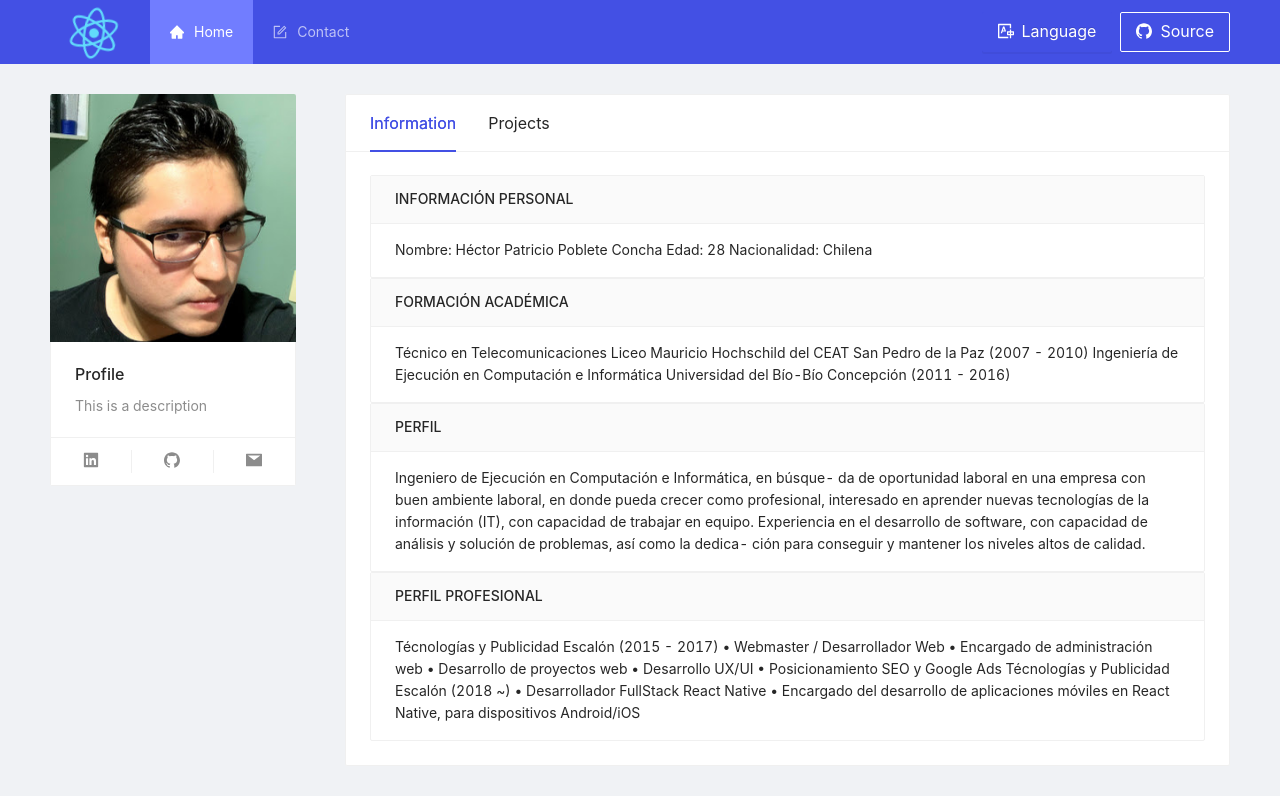
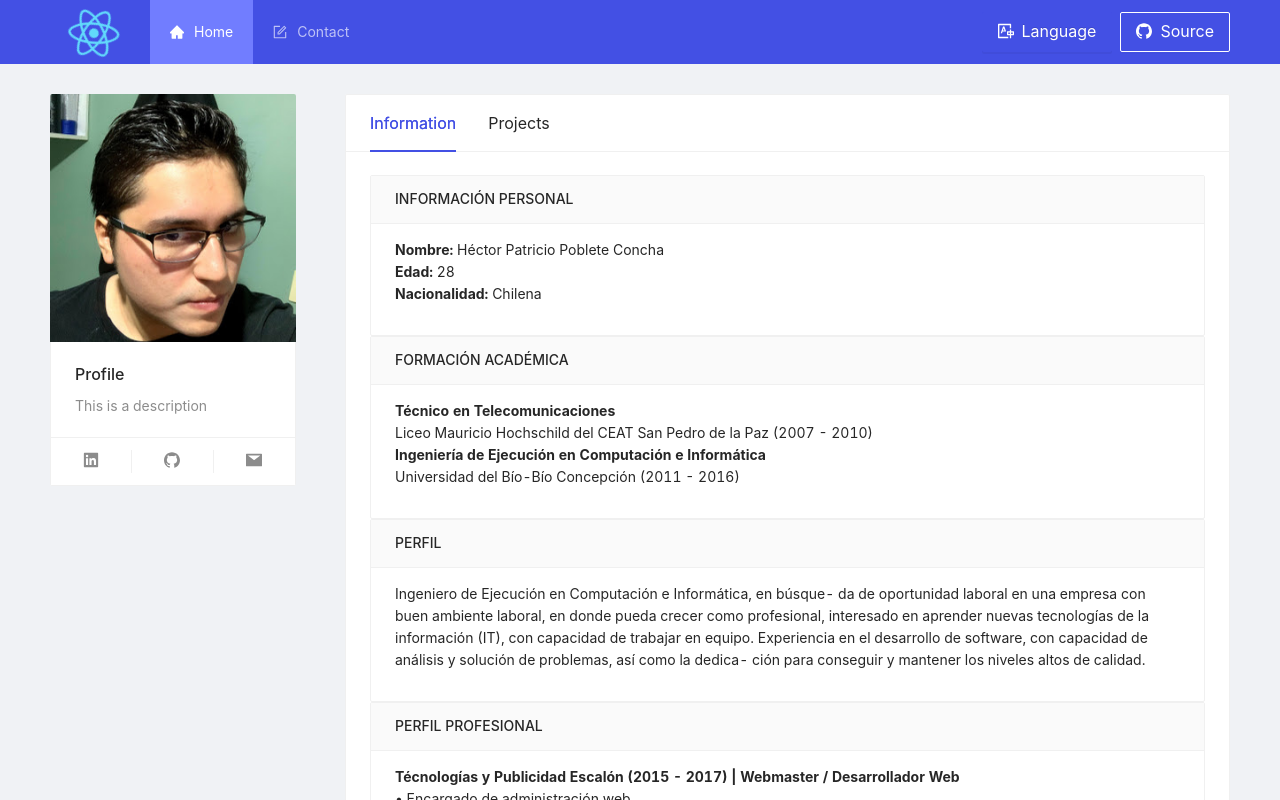
Before and after one commit to hepoblet/hepoblet.github.io, a React app: page / in a window 1280 px wide. Shown: the top 800 px of the page. Built offline with nearby package versions, Linux system fonts and the light colour scheme.

Commit message:
update home

```diff
--- a/package.json
+++ b/package.json
@@ -118,8 +118,10 @@
     "react-dom": "^17.0.2",
     "react-google-recaptcha": "^2.1.0",
     "react-i18next": "^11.8.15",
+    "react-markdown": "^6.0.2",
     "react-refresh": "^0.8.3",
     "react-router-dom": "^5.2.0",
+    "remark-breaks": "^2.0.2",
     "resolve": "1.18.1",
     "semver": "7.3.2",
     "web-vitals": "^1.0.1"
--- a/src/pages/Home/index.js
+++ b/src/pages/Home/index.js
@@ -3,6 +3,8 @@ import { useState } from 'react';
 import {
   Card, Row, Col, Empty,
 } from 'antd';
+import ReactMarkdown from 'react-markdown';
+import breaks from 'remark-breaks';
 import './i18n';
 import { useTranslation } from 'react-i18next';
 
@@ -12,27 +14,77 @@ const Content1 = () => (
   <Row>
     <Col span={24}>
       <Card type="inner" title="INFORMACIÓN PERSONAL">
-        Nombre: Héctor Patricio Poblete Concha Edad: 28
-        Nacionalidad: Chilena
+        <ReactMarkdown remarkPlugins={[breaks]}>
+          {`__Nombre:__ Héctor Patricio Poblete Concha
+          __Edad:__ 28
+          __Nacionalidad:__ Chilena`}
+        </ReactMarkdown>
       </Card>
       <Card type="inner" title="FORMACIÓN ACADÉMICA">
-        Técnico en Telecomunicaciones
+        <ReactMarkdown remarkPlugins={[breaks]}>
+          {`__Técnico en Telecomunicaciones__
            Liceo Mauricio Hochschild del CEAT San Pedro de la Paz (2007 - 2010)
-        Ingeniería de Ejecución en Computación e Informática
-        Universidad del Bío-Bío Concepción (2011 - 2016)
+           __Ingeniería de Ejecución en Computación e Informática__
+           Universidad del Bío-Bío Concepción (2011 - 2016)`}
+        </ReactMarkdown>
       </Card>
       <Card type="inner" title="PERFIL">
+        <ReactMarkdown remarkPlugins={[breaks]}>
           Ingeniero de Ejecución en Computación e Informática, en búsque- da de oportunidad laboral en una empresa con buen ambiente laboral, en donde pueda crecer como profesional, interesado en aprender nuevas tecnologías de la información (IT), con capacidad de trabajar en equipo. Experiencia en el desarrollo de software, con capacidad de análisis y solución de problemas, así como la dedica- ción para conseguir y mantener los niveles altos de calidad.
+        </ReactMarkdown>
       </Card>
       <Card type="inner" title="PERFIL PROFESIONAL">
-        Técnologías y Publicidad Escalón (2015 - 2017) • Webmaster / Desarrollador Web
+        <ReactMarkdown remarkPlugins={[breaks]}>
+          {`__Técnologías y Publicidad Escalón (2015 - 2017) | Webmaster / Desarrollador Web__
           • Encargado de administración web
           • Desarrollo de proyectos web
           • Desarrollo UX/UI
           • Posicionamiento SEO y Google Ads
-        Técnologías y Publicidad Escalón (2018 ~)
-        • Desarrollador FullStack React Native
-        • Encargado del desarrollo de aplicaciones móviles en React Native, para dispositivos Android/iOS
+          __Técnologías y Publicidad Escalón (2018 ~) | Desarrollador FullStack React Native__
+          • Encargado del desarrollo de aplicaciones móviles en React Native, para dispositivos Android/iOS`}
+        </ReactMarkdown>
+      </Card>
+      <Card type="inner" title="HABILIDADES">
+        <p align="center">
+          <img alt="React" src="https://img.shields.io/badge/React-202429.svg?style=flat-square&logo=react" />
+          <img alt="React Native" src="https://img.shields.io/badge/React_Native-202429.svg?style=flat-square&logo=react" />
+          <img alt="Redux" src="https://img.shields.io/badge/Redux-202429.svg?style=flat-square&logo=redux&logoColor=7849bc" />
+          <img alt="Redux Saga" src="https://img.shields.io/badge/Redux_Saga-202429.svg?style=flat-square&logo=redux-saga" />
+          <img alt="Expo" src="https://img.shields.io/badge/Expo-202429.svg?style=flat-square&logo=expo" />
+          <img alt="Google Play" src="https://img.shields.io/badge/Google_Play-202429.svg?style=flat-square&logo=google-play" />
+          <img alt="App Store" src="https://img.shields.io/badge/App_Store-202429.svg?style=flat-square&logo=app-store" />
+          <img alt="Firebase" src="https://img.shields.io/badge/Firebase-202429.svg?style=flat-square&logo=firebase" />
+          <img alt="Bitrise" src="https://img.shields.io/badge/Bitrise-202429.svg?style=flat-square&logo=bitrise" />
+          <img alt="JavaScript" src="https://img.shields.io/badge/Javascript-202429.svg?style=flat-square&logo=javascript" />
+          <img alt="NodeJS" src="https://img.shields.io/badge/Node.js-202429.svg?style=flat-square&logo=node-dot-js" />
+          <img alt="npm" src="https://img.shields.io/badge/npm-202429.svg?style=flat-square&logo=npm" />
+          <img alt="yarn" src="https://img.shields.io/badge/yarn-202429.svg?style=flat-square&logo=yarn" />
+          <img alt="CocoaPods" src="https://img.shields.io/badge/CocoaPods-202429.svg?style=flat-square&logo=cocoapods" />
+          <img alt="Composer" src="https://img.shields.io/badge/Composer-202429.svg?style=flat-square&logo=composer" />
+          <img alt="MongoDB" src="https://img.shields.io/badge/MongoDB-202429.svg?style=flat-square&logo=mongodb" />
+          <img alt="PHP" src="https://img.shields.io/badge/PHP-202429.svg?style=flat-square&logo=php" />
+          <img alt="Apache" src="https://img.shields.io/badge/Apache-202429.svg?style=flat-square&logo=apache" />
+          <img alt="NGINX" src="https://img.shields.io/badge/NGINX-202429.svg?style=flat-square&logo=nginx" />
+          <img alt="Laravel" src="https://img.shields.io/badge/Laravel-202429.svg?style=flat-square&logo=laravel" />
+          <img alt="MySQL" src="https://img.shields.io/badge/MySQL-202429.svg?style=flat-square&logo=mysql" />
+          <img alt="Microsoft SQL Server" src="https://img.shields.io/badge/Microsoft_SQL_Server-202429.svg?style=flat-square&logo=mysql" />
+          <img alt="Bootstrap" src="https://img.shields.io/badge/Bootstrap-202429.svg?style=flat-square&logo=bootstrap" />
+          <img alt="Bulma" src="https://img.shields.io/badge/Bulma-202429.svg?style=flat-square&logo=bulma" />
+          <img alt="Ant Design" src="https://img.shields.io/badge/Ant_Design-202429.svg?style=flat-square&logo=ant-design" />
+          <img alt="Xcode" src="https://img.shields.io/badge/Xcode-202429.svg?style=flat-square&logo=xcode" />
+          <img alt="Android Studio" src="https://img.shields.io/badge/Android_Studio-202429.svg?style=flat-square&logo=android-studio" />
+          <img alt="Visual Studio Code" src="https://img.shields.io/badge/Visual_Studio_Code-202429.svg?style=flat-square&logo=visual-studio-code" />
+          <img alt="Insomnia" src="https://img.shields.io/badge/Insomnia-202429.svg?style=flat-square&logo=insomnia" />
+          <img alt="Postman" src="https://img.shields.io/badge/Postman-202429.svg?style=flat-square&logo=postman" />
+          <img alt="GitHub" src="https://img.shields.io/badge/GitHub-202429.svg?style=flat-square&logo=github" />
+          <img alt="Jira" src="https://img.shields.io/badge/Jira-202429.svg?style=flat-square&logo=jira" />
+          <img alt="Slack" src="https://img.shields.io/badge/Slack-202429.svg?style=flat-square&logo=slack" />
+          <img alt="Microsoft Azure" src="https://img.shields.io/badge/Microsoft_Azure-202429.svg?style=flat-square&logo=microsoft-azure" />
+          <img alt="Microsoft" src="https://img.shields.io/badge/Microsoft-202429.svg?style=flat-square&logo=microsoft" />
+          <img alt="Apple" src="https://img.shields.io/badge/Apple-202429.svg?style=flat-square&logo=apple" />
+          <img alt="Android" src="https://img.shields.io/badge/Android-202429.svg?style=flat-square&logo=android" />
+          <img alt="iOS" src="https://img.shields.io/badge/iOS-202429.svg?style=flat-square&logo=ios" />
+        </p>
       </Card>
     </Col>
   </Row>
```
Also changed, not shown: 1 other file (tests, documents, lock files or other folders). Lines whose indentation alone changed are shown as unchanged.
